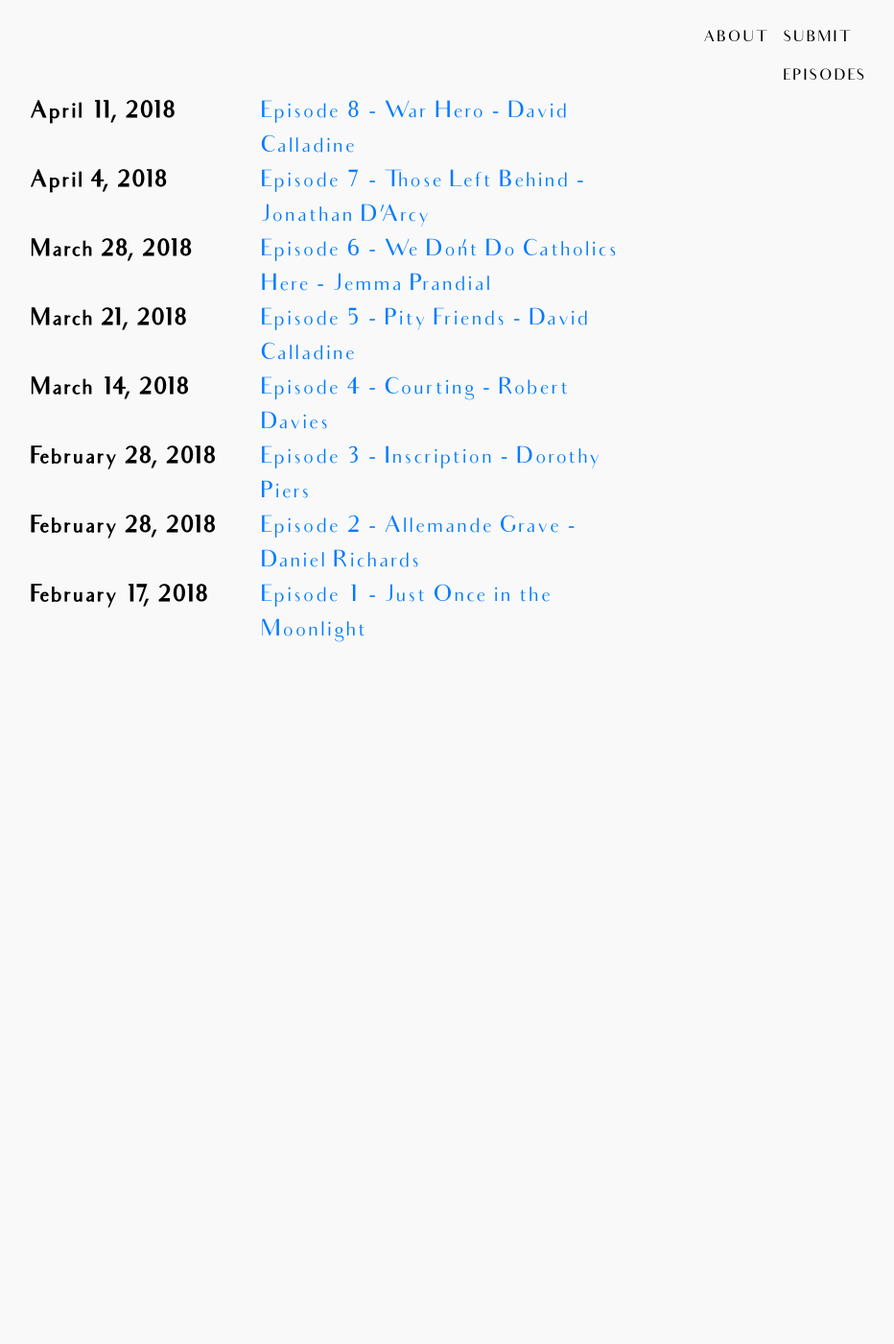
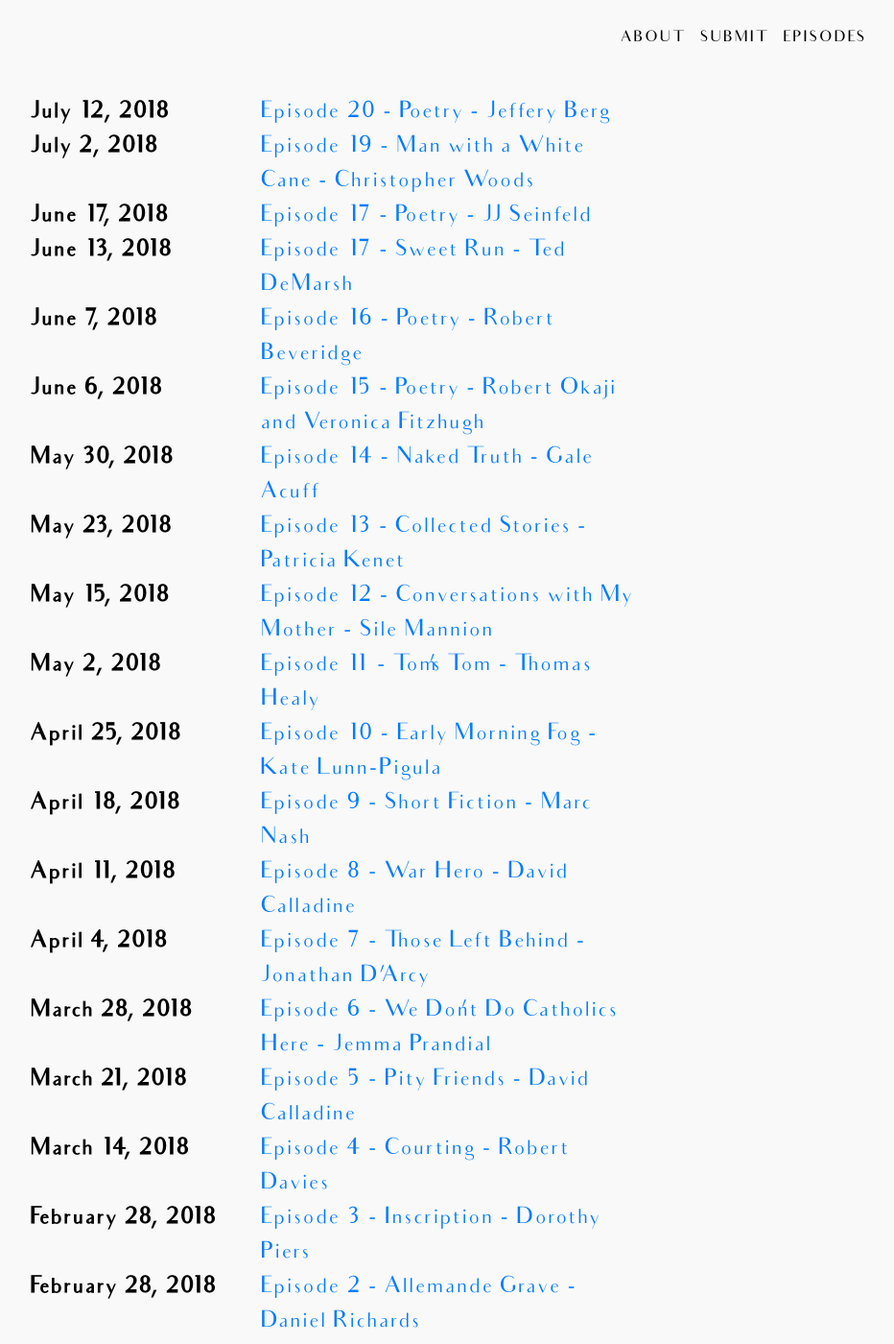
Before and after one commit to hmgibson23/other-peoples-flowers, a Jekyll site: the page built from posts.html, in a window 1280 px wide and 1400 px high. Shown: the whole window at 96% size, without its empty margins (284-1216 px from the left). Built offline with Jekyll 4.4.1, drawn with Linux system fonts in a browser that asks for light colours; some of the changed lines change nothing that is shown.

Commit message:
Add the remaining posts so we're up to date in episodes

```diff
--- a/_includes/header.html
+++ b/_includes/header.html
@@ -41,6 +41,8 @@
                         </li>
                         <li class="nav-item">
                             <a class="nav-link js-scroll-trigger" href="/#submit">Submit</a>
+                        </li>
+                        <li class="nav-item">
                             <a class="nav-link js-scroll-trigger" href="/posts">Episodes</a>
                         </li>
                     </ul>
--- /dev/null
+++ b/_posts/2018-04-18-episode-9-marc-nash.md
@@ -0,0 +1,18 @@
+---
+layout: post
+title:  "Episode 9 - Short Fiction - Marc Nash"
+date:    2018-04-18 09:07:45 +0100
+categories: episodes
+---
+This week's episode feature a selection of short pieces by Marc
+Nash. Marc Nash has published five collections of Flash Fiction and
+his fifth novel will be published by Dead Ink Books early 2018. He has
+also been published by Akashic Books, Culture Matters, The Good Men
+project, London Literary Project Spontaneity, Hypnopomp and the Rough
+Guide To Rock. He also works with video makers to turn some of his
+flash fiction into digital storytelling in the form of kinetic
+typography animated stories. An excellent live performer he won the
+2014 Brighton Digital festival Flash Slam. He lives and works in
+London for a Free Expression NGO.
+
+Other People's Flowers is the podcast that showcases short stories, essays, and reportage. We're the first podcast-based literary journal. People hardly read journals anymore so we hope you'll listen instead. If you'd like to have your work featured on the show, please send it to editor@otherpeoplesflowers.com
--- /dev/null
+++ b/_posts/2018-04-25-episode-10-kate-lunn-pigula.md
@@ -0,0 +1,19 @@
+---
+layout: post
+title:  "Episode 10 - Early Morning Fog - Kate Lunn-Pigula"
+date:    2018-04-25 09:07:45 +0100
+categories: episodes
+---
+
+This week's episode features a short story, Early Morning Fog, by Kate
+Lunn-Pigula. It's about a woman coming to terms with the aftermath of
+a a breakup and its effects on her life. Kate Linn-Pigular has an MA
+in Creative Writing from the University of Nottingham and has
+previously been published in Bunbury Magazine, Corvus Review, For
+Books’ Sake, Thresholds, Chew Magazine and Doll Hospital, amongst
+others. Other People's Flowers is the podcast that showcases short
+stories, essays, and reportage. We're the first podcast-based literary
+journal. People hardly read journals anymore so we hope you'll listen
+instead.
+
+If you'd like to have your work featured on the show, please send it to editor@otherpeoplesflowers.com http://www.otherpeoplesflowers.com
--- /dev/null
+++ b/_posts/2018-05-02-episode-11-thomas-healy.md
@@ -0,0 +1,19 @@
+---
+layout: post
+title:  "Episode 11 - Tom's Tom - Thomas Healy"
+date:    2018-05-02 09:07:45 +0100
+categories: episodes
+---
+
+This week's episode features a short story, Toms-Tom, by Thomas Healy,
+about a man coming to terms with his cousin's death and what it means
+to face life without him.
+
+T.R. Healy was born and raised in the Pacific
+Northwest and his stories have appeared in such publications as Crux,
+Hawaii Review, Scrutiny, and Welter. Other People's Flowers is the
+podcast that showcases short stories, essays, and reportage. We're the
+first podcast-based literary journal. People hardly read journals
+anymore so we hope you'll listen instead.
+
+If you'd like to have your work featured on the show, please send it to editor@otherpeoplesflowers.com http://www.otherpeoplesflowers.com
--- /dev/null
+++ b/_posts/2018-05-15-episode-12-sile-mannion.md
@@ -0,0 +1,19 @@
+---
+layout: post
+title:  "Episode 12 - Conversations with My Mother - Sile Mannion"
+date:    2018-05-15 09:07:45 +0100
+categories: episodes
+---
+
+This week's episode features a collection of stories and poems by Silé
+Mannion, Conversations with my Mother.
+
+
+Silé is an Irish writer living
+in New Zealand. When she can write, she writes. When she can't, she
+reads. On occasion, she plays the ukulele. Other People's Flowers is
+the podcast that showcases short stories, essays, and reportage. We're
+the first podcast-based literary journal. People hardly read journals
+anymore so we hope you'll listen instead.
+
+If you'd like to have your work featured on the show, please send it to editor@otherpeoplesflowers.com http://www.otherpeoplesflowers.com
--- /dev/null
+++ b/_posts/2018-05-23-episode-13-patricia-kenet.md
@@ -0,0 +1,19 @@
+---
+layout: post
+title:  "Episode 13 - Collected Stories - Patricia Kenet"
+date:    2018-05-23 09:07:45 +0100
+categories: episodes
+---
+
+This week's episode features a collection of stories by Patricia
+Lawler Kenet.
+
+Patricia Lawler Kenet is a journalist, semi-retired lawyer and
+entrepreneur. Her work has appeared in Slate.com, The Fiction Pool and
+Mutha Magazine. Other People's Flowers is the podcast that showcases
+short stories, essays, and reportage. We're the first podcast-based
+literary journal. People hardly read journals anymore so we hope
+you'll listen instead.
+
+
+If you'd like to have your work featured on the show, please send it to editor@otherpeoplesflowers.com http://www.otherpeoplesflowers.com
--- /dev/null
+++ b/_posts/2018-05-30-episode-14-gale-acuff.md
@@ -0,0 +1,23 @@
+---
+layout: post
+title:  "Episode 14 - Naked Truth - Gale Acuff"
+date:    2018-05-30 09:07:45 +0100
+categories: episodes
+---
+
+This week's episode is a collection of poetry by Gale Acuff, titled
+Naked Truth. It's a comic, moving poetry cycle about a young boy and his
+obsession with his scripture teacher.
+
+Gale Acuff has had poetry published in Ascent, McNeese Review, Pennsylvania Literary Journal,
+Poem, Adirondack Review, Weber: The Contemporary West, Maryland Poetry
+Review, Florida Review, Slant, Poem,, Carolina Quarterly, Arkansas
+Review, South Dakota Review, Orbis, and many other journals. He has
+authored three books of poetry: Buffalo Nickel (BrickHouse Press,
+2004), The Weight of the World (BrickHouse, 2006), and The Story of My
+Lives (BrickHouse, 2008).Gale has taught university English in the US,
+China, and the Palestinian West Bank. Other People's Flowers is the
+podcast that showcases short stories, essays, and reportage. We're the
+first podcast-based literary journal.
+
+People hardly read journals anymore so we hope you'll listen instead.
--- /dev/null
+++ b/_posts/2018-06-06-episode-15-veronicafitzhugh-robertokaji.md
@@ -0,0 +1,26 @@
+---
+layout: post
+title:  "Episode 15 - Poetry - Robert Okaji and Veronica Fitzhugh"
+date:    2018-06-06 09:07:45 +0100
+categories: episodes
+---
+
+This week we're featuring work by two poets: Veronica Fitzhugh and
+Robert Okaji.
+
+Robert Okaji lives in Texas with his wife, two dogs and
+some books. The author of five chapbooks, his work has appeared in
+such publications as Clade Song, Vox Populi, Boston Review, The High
+Window, MockingHeart Review and Main Street Rag.
+
+Veronica Haunani Fitzhugh earned her BA in English Literature from the University of
+Virginia but is more proud of the friendships she earned through her
+social justice work in Charlottesville, Virginia. She has been in
+several anthologies online and in print. Her main blog is
+Charlottesville Winter at cvillewinter.wordpress.org. Other People's
+Flowers is the podcast that showcases short stories, essays, and
+reportage. We're the first podcast-based literary journal. People
+hardly read journals anymore so we hope you'll listen instead.
+
+
+If you'd like to have your work featured on the show, please send it to editor@otherpeoplesflowers.com
--- /dev/null
+++ b/_posts/2018-06-07-episode-16-robert-beveridge.md
@@ -0,0 +1,18 @@
+---
+layout: post
+title:  "Episode 16 - Poetry - Robert Beveridge"
+date:    2018-06-07 09:07:45 +0100
+categories: episodes
+---
+
+This week we're featuring a selection of poetry by Robert Beveridge.
+
+Robert Beveridge makes noise (xterminal.bandcamp.com) and writes
+poetry in Akron, OH. Recent/upcoming appearances in The Nixes Mate
+Review, Violet Rising, and The Road Less Travelled, among
+others. Other People's Flowers is the podcast that showcases short
+stories, essays, and reportage. We're the first podcast-based literary
+journal. People hardly read journals anymore so we hope you'll listen
+instead.
+
+If you'd like to have your work featured on the show, please send it to editor@otherpeoplesflowers.com http://www.otherpeoplesflowers.com
--- /dev/null
+++ b/_posts/2018-06-13-episode-17-ted-demarsh.md
@@ -0,0 +1,21 @@
+---
+layout: post
+title:  "Episode 17 - Sweet Run - Ted DeMarsh"
+date:    2018-06-13 09:07:45 +0100
+categories: episodes
+---
+
+This week we're featuring a story by Ted DeMarsh, Sweet Run. It's
+about a young girl's visit to the annual market fair and a young boy
+she meets there.
+
+Edward Michael DeMarsh usually works in script form
+for TV and Film, though he has enjoyed writing shorter work in prose
+and has been published by, ONSpec, London Business Magazine and
+Postcard fiction among others. He lives in Toronto, Canada and is
+grateful to have a beach at the end of his big city block. Other
+People's Flowers is the podcast that showcases short stories, essays,
+and reportage. We're the first podcast-based literary journal. People
+hardly read journals anymore so we hope you'll listen instead.
+
+If you'd like to have your work featured on the show, please send it to editor@otherpeoplesflowers.com http://www.otherpeoplesflowers.com
--- /dev/null
+++ b/_posts/2018-06-17-episode-18-jj-seinfeld.md
@@ -0,0 +1,24 @@
+---
+layout: post
+title:  "Episode 17 - Poetry - JJ Seinfeld"
+date:    2018-06-17 09:07:45 +0100
+categories: episodes
+---
+
+This week we're featuring a selection of poetry byt
+J.J. Steinfeld. Canadian fiction writer, poet, and playwright
+
+J. J. Steinfeld lives on Prince Edward Island, where he is patiently
+waiting for Godot’s arrival and a phone call from Kafka. While
+waiting, he has published eighteen books, including Would You Hide Me?
+(Stories, Gaspereau Press, 2003), Misshapenness (Poetry, Ekstasis
+Editions, 2009), Identity Dreams and Memory Sounds (Poetry, Ekstasis
+Editions, 2014), Madhouses in Heaven, Castles in Hell (Stories,
+Ekstasis Editions, 2015), An Unauthorized Biography of Being (Stories,
+Ekstasis Editions, 2016), and Absurdity, Woe Is Me, Glory Be (Poetry,
+Guernica Editions, 2017). His short stories and poems have appeared in
+numerous anthologies and periodicals internationally, and over fifty
+of his one-act plays and a handful of full-length plays have been
+performed in Canada and the United States.
+
+Other People's Flowers is the podcast that showcases short stories, essays, and reportage.
--- /dev/null
+++ b/_posts/2018-07-02-episode-19-christopher-woods.md
@@ -0,0 +1,22 @@
+---
+layout: post
+title:  "Episode 19 - Man with a White Cane - Christopher Woods"
+date:    2018-07-02 09:07:45 +0100
+categories: episodes
+---
+
+This week we're featuring a short story by Christopher Woods, Man with
+a White Cane.
+
+Christopher Woods is a writer, teacher and photographer
+who lives in Chappell Hill, Texas. He has published a novel, THE DREAM
+PATCH, a prose collection, UNDER A RIVERBED SKY, and a book of stage
+monologues for actors, HEART SPEAK. His work has appeared in THE
+SOUTHERN REVIEW, NEW ENGLAND REVIEW, NEW ORLEANS REVIEW, COLUMBIA and
+GLIMMER TRAIN, among others. His photographs can be seen in his
+gallery -http://christopherwoods.zenfolio.com/ Other People's Flowers
+is the podcast that showcases short stories, essays, and
+reportage.
+
+We're the first podcast-based literary journal. People
+hardly read journals anymore so we hope you'll listen instead. If you'd like to have your work featured on the show, please send it to editor@otherpeoplesflowers.com http://www.otherpeoplesflowers.com
--- /dev/null
+++ b/_posts/2018-07-12-episode-20-jeffery-berg.md
@@ -0,0 +1,17 @@
+---
+layout: post
+title:  "Episode 20 - Poetry - Jeffery Berg"
+date:    2018-07-12 09:07:45 +0100
+categories: episodes
+---
+
+This week we're featuring poetry by Jeffery Berg.
+
+Jeffery Berg's poems have appeared in Impossible Archetype, El Balazo Press, glitterMOB,
+the Leveler, Court Green, Rove, Map Literary, Assaracus and Harpur
+Palate, and No, Dear. A Virginia Center of the Creative Arts fellow,
+Jeffery lives in Jersey City and blogs at jdbrecords. Other People's
+Flowers is the podcast that showcases short stories, essays, and
+reportage. We're the first podcast-based literary journal.
+
+People hardly read journals anymore so we hope you'll listen instead. If you'd like to have your work featured on the show, please send it to editor@otherpeoplesflowers.com http://www.otherpeoplesflowers.com
```
